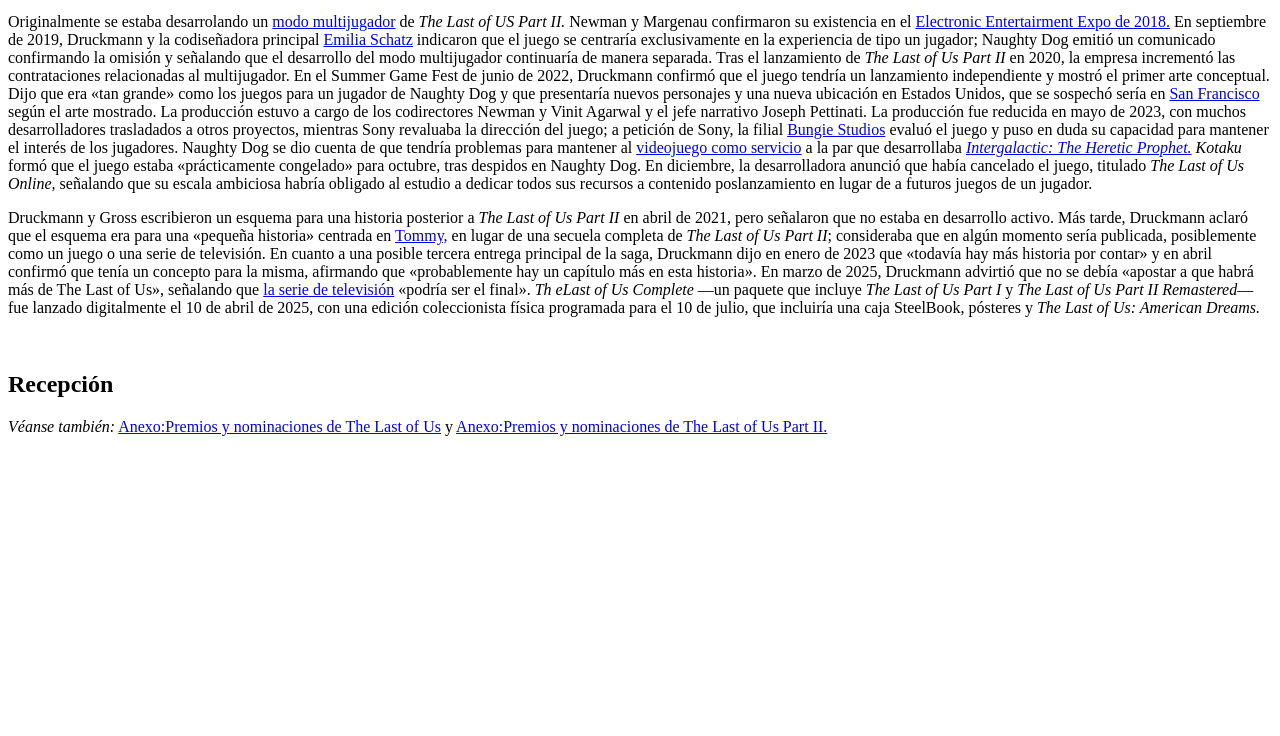
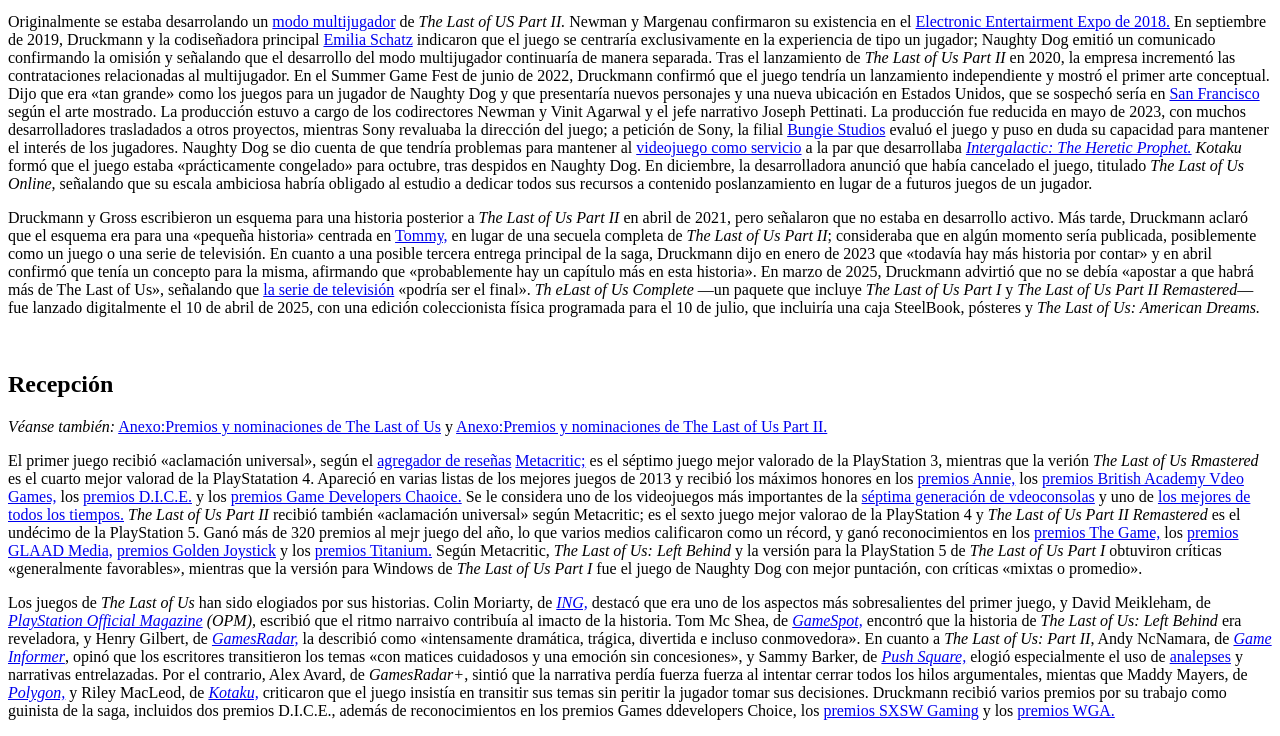
Before and after one commit to Laia123456/miniproyecto1, a plain HTML site: page index.html in a window 1280 px wide. Shown: the part 3233-3969 px from the top of the page. Before the commit the page ends 3685 px from the top, so only its background shows below. Drawn offline with Linux system fonts and the light colour scheme.

Commit message:
recepcion cuadro 1

```diff
--- a/index.html
+++ b/index.html
@@ -252,6 +252,33 @@
             <em>Véanse también:</em> <a href="https://es.wikipedia.org/wiki/Anexo:Premios_y_nominaciones_de_The_Last_of_Us" title="Premios y nominaciones de The Last of Us">Anexo:Premios y nominaciones de The Last of Us</a> y <a href="https://es.wikipedia.org/wiki/Anexo:Premios_y_nominaciones_de_The_Last_of_Us_Part_II" title="Premios y nominaciones de The Last of Us Part II">Anexo:Premios y nominaciones de The Last of Us Part II.</a>
         </p>
 
+        <p>
+            El primer juego recibió «aclamación universal», según el <a href="https://es.wikipedia.org/wiki/Agregador_de_rese%C3%B1as" title="Agregador de reseñas">agregador de reseñas</a> <a href="https://es.wikipedia.org/wiki/Metacritic" title="Metacritic">Metacritic;</a> es el séptimo juego mejor valorado de la PlayStation 3, mientras que la verión <em>The Last of Us Rmastered</em>
+            es el cuarto mejor valorad de la PlayStatation 4. Apareció en varias listas de los mejores juegos de 2013 y recibió los máximos honores en los <a href="https://es.wikipedia.org/wiki/Premios_Annie" title="International Animated Film Association">premios Annie,</a>
+            los <a href="https://es.wikipedia.org/wiki/Academia_Brit%C3%A1nica_de_las_Artes_Cinematogr%C3%A1ficas_y_de_la_Televisi%C3%B3n" title="Academia Británica de la Artes Cinematográficas y de la Televisión">premios British Academy Vdeo Games,</a>
+            los <a href="https://es.wikipedia.org/wiki/Academia_Brit%C3%A1nica_de_las_Artes_Cinematogr%C3%A1ficas_y_de_la_Televisi%C3%B3n" title="D.I.C.E Awards">premios D.I.C.E.</a> y los <a href="https://es.wikipedia.org/wiki/Game_Developers_Choice_Awards" title="Game Developers Choice Awards">premios Game Developers Chaoice.</a>
+            Se le considera uno de los videojuegos más importantes de la <a href="https://es.wikipedia.org/wiki/Videoconsolas_de_s%C3%A9ptima_generaci%C3%B3n" title="Séptima g eneración">séptima generación de vdeoconsolas</a> y uno de <a href="https://es.wikipedia.org/wiki/Anexo:Videojuegos_acreditados_como_los_mejores_de_todos_los_tiempos" title="Mejores videojuegos de todos los tiempos">los mejores de todos los tiempos.</a>
+            <em>The Last of Us Part II</em> recibió también «aclamación universal» según Metacritic; es el sexto juego mejor valorao de la PlayStation 4 y <em>The Last of Us Part II Remastered</em> es el undécimo de la PlayStation 5. Ganó más de 320 premios al mejr juego del año,
+            lo que varios medios calificaron como un récord, y ganó reconocimientos en los <a href="https://es.wikipedia.org/wiki/The_Game_Awards_2020" title="The Game Awards 2020">premios The Game,</a> los <a href="https://es.wikipedia.org/wiki/GLAAD_Media_Awards" title="GLAAD Media Awards">premios GLAAD Media,</a>
+            <a href="https://es.wikipedia.org/wiki/Premios_Golden_Joystick" title="Golden Joystick Awards">premios Golden Joystick</a> y los <a href="https://es.wikipedia.org/wiki/Fun_%26_Serious_Game_Festival#Premios_Titanium" title="Fun & Serious Game Festival">premios Titanium.</a> Según Metacritic, <em>The Last of Us: Left Behind</em>
+            y la versión para la PlayStation 5 de <em>The Last of Us Part I</em> obtuviron críticas «generalmente favorables», mientras que la versión para Windows de <em>The Last of Us Part I</em> fue el juego de Naughty Dog con mejor puntación, con críticas «mixtas o promedio».
+        </p>
+
+        <p>
+            Los juegos de <em>The Last of Us</em> han sido elogiados por sus historias. Colin Moriarty, de <a href="https://es.wikipedia.org/wiki/IGN_(sitio_web)" title="ING"><em>ING,</em></a> destacó que era uno de los aspectos más sobresalientes del primer juego, y David Meikleham, de <a href="https://es.wikipedia.org/wiki/PlayStation_Official_Magazine_%E2%80%93_UK" title="PlayStation Official Magazine"><em>PlayStation Official Magazine</em></a>
+            <em>(OPM),</em> escribió que el ritmo narraivo contribuía al imacto de la historia. Tom Mc Shea, de <a href="https://es.wikipedia.org/wiki/GameSpot" title="GameSpot"><em>GameSpot,</em></a> encontró que la historia de <em>The Last of Us: Left Behind</em> era reveladora,
+            y Henry Gilbert, de <a href="https://es.wikipedia.org/wiki/GamesRadar%2B" title="GamesRadar+"><em>GamesRadar,</em></a> la describió como «intensamente dramática, trágica, divertida e incluso conmovedora». En cuanto a <em>The Last of Us: Part II</em>, Andy NcNamara,
+            de <a href="https://es.wikipedia.org/wiki/Game_Informer" title="Game Informer"><em>Game Informer</em></a>, opinó que los escritores transitieron los temas «con matices cuidadosos y una emoción sin concesiones», y Sammy Barker, de <a href="https://es.wikipedia.org/wiki/Eurogamer" title="Eurogamer"><em>Push Square,</em></a>
+            elogió especialmente el uso de <a href="https://es.wikipedia.org/wiki/Analepsis" title="analepsis">analepses</a> y narrativas entrelazadas. Por el contrario, Alex Avard, de <em>GamesRadar+</em>, sintió que la narrativa perdía fuerza fuerza al intentar cerrar todos los hilos argumentales,
+            mientas que Maddy Mayers, de <a href="https://es.wikipedia.org/wiki/Polygon" title="Polygon"><em>Polygon,</em></a> y Riley MacLeod, de <a href="https://es.wikipedia.org/wiki/Kotaku" title="Kotaku"><em>Kotaku,</em></a> criticaron que el juego insistía en transitir sus temas sin peritir la jugador tomar sus decisiones.
+            Druckmann recibió varios premios por su trabajo como guinista de la saga, incluidos dos premios D.I.C.E., además de reconocimientos en los premios Games ddevelopers Choice, los <a href="https://es.wikipedia.org/wiki/South_by_Southwest" title="South by Southwest">premios SXSW Gaming</a>
+            y los <a href="https://es.wikipedia.org/wiki/Premios_WGA" title="Premios WGA">premios WGA.</a>
+        </p>
+
+        <p>
+
+        </p>
+
     </div>
 
 
```
